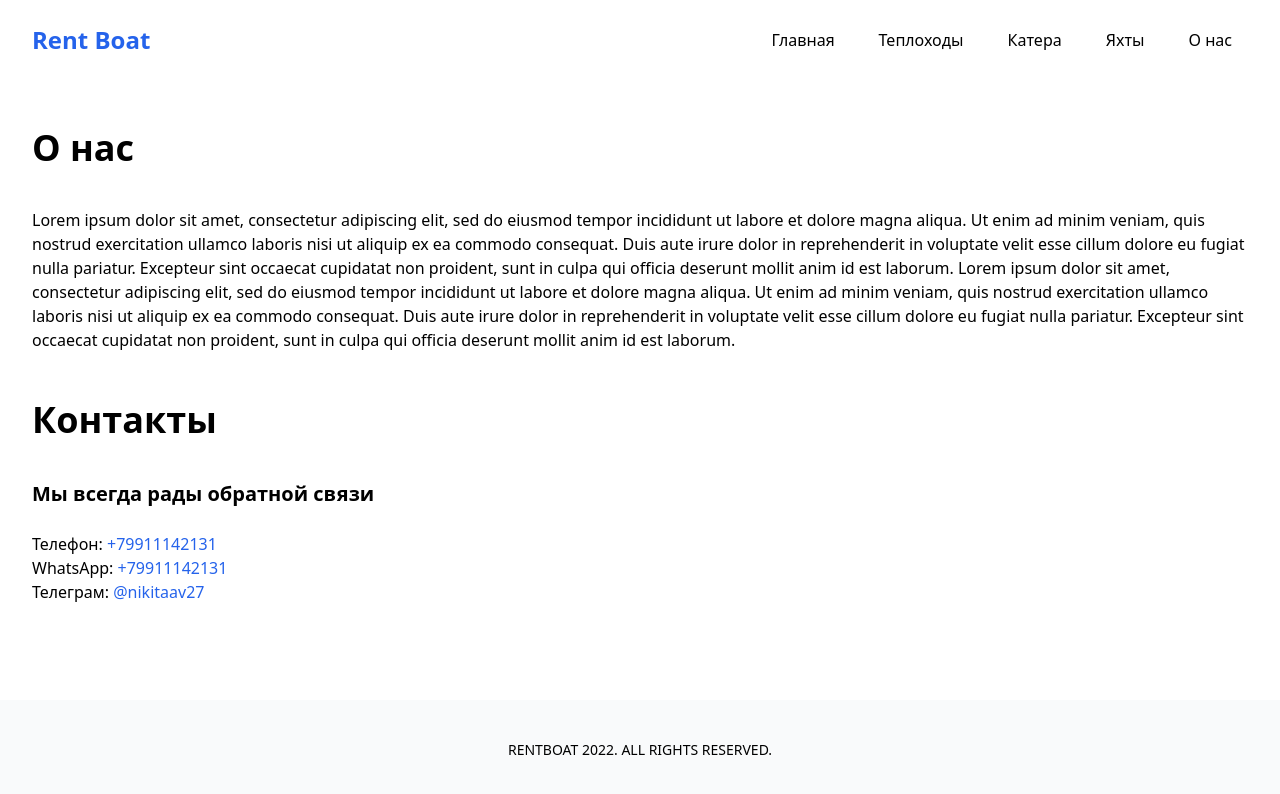
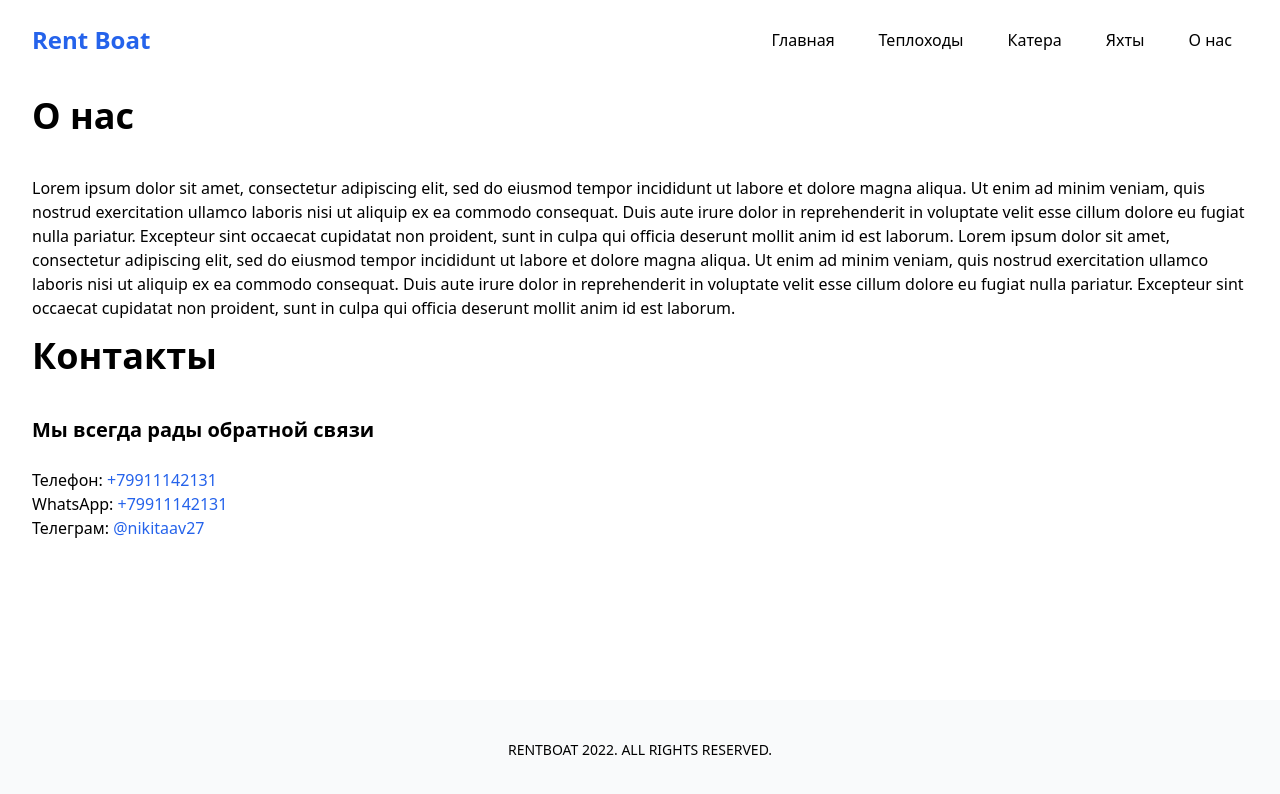
Before and after one commit to nvadeveloper/rent-boat-nextjs-frontend, a Next.js app: page /about in a window 1280 px wide. Shown: the top 794 px of the page. Built offline with nearby package versions, Linux system fonts and the light colour scheme.

Commit message:
change padding PageHeading

```diff
--- a/components/elements/PageHeading.js
+++ b/components/elements/PageHeading.js
@@ -1,6 +1,6 @@
 const PageHeading = ({ children }) => {
     return (
-        <div className="text-4xl font-black py-6 sm:pt-12 sm:pb-10">
+        <div className="text-4xl font-black py-6 sm:pt-4 sm:pb-10">
             {children}
         </div>
     );
--- a/components/home/ReviewsCard.js
+++ b/components/home/ReviewsCard.js
@@ -5,10 +5,15 @@ const ReviewsCard = ({ imageUrl, name, description }) => {
         <>
             <li className="bg-slate-50 rounded-lg p-6">
                 <div className="flex items-center space-x-4">
+                    <div className='w-14 h-14 relative'>
                     <Image
-                        className="flex-none rounded-full object-cover w-14 h-14"
+                        className="rounded-full"
+                        layout="fill"
+                        objectFit="cover"
+                        alt={name + ' image'}
                         src={imageUrl}
                     />
+                    </div>
                     <div className="text-base text-gray-900 font-semibold">{name}</div>
                 </div>
                 <div className="mt-6 text-gray-600">
```
